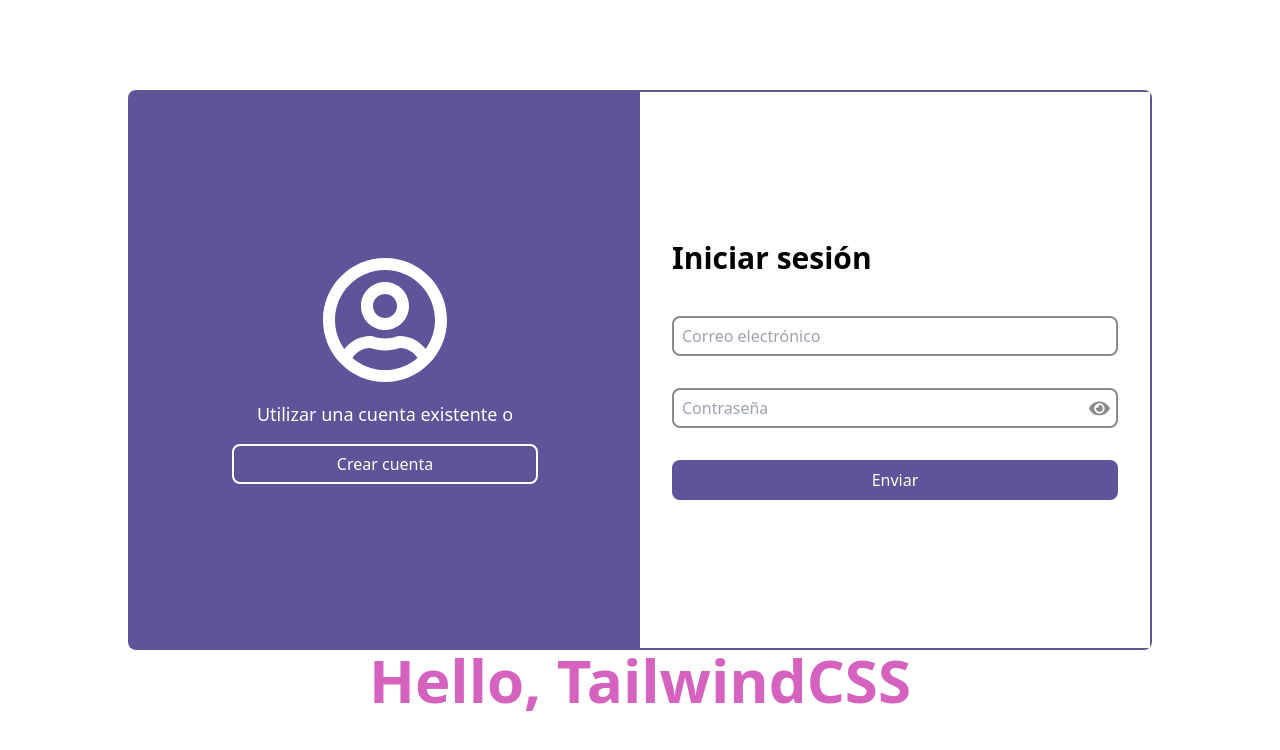
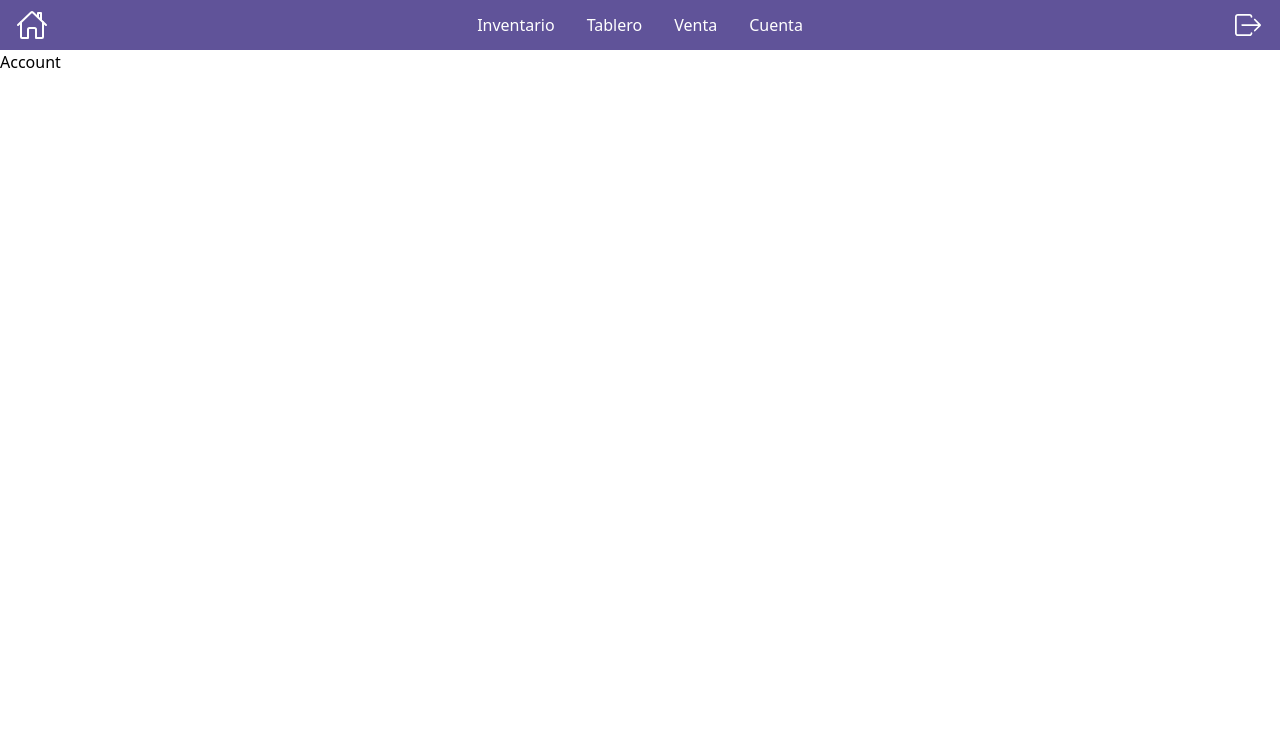
Before and after one commit to JCarlosMtzZ/InVenta-WebApp, a React (Vite) app: page /account in a window 1280 px wide. Shown: the top 750 px of the page. Built offline with nearby package versions, Linux system fonts and the light colour scheme.

Commit message:
Router and responsive AdminNavBar

```diff
--- a/package.json
+++ b/package.json
@@ -12,7 +12,9 @@
   "dependencies": {
     "react": "^18.3.1",
     "react-dom": "^18.3.1",
-    "react-icons": "^5.2.1"
+    "react-icons": "^5.2.1",
+    "react-router": "^6.25.1",
+    "react-router-dom": "^6.25.1"
   },
   "devDependencies": {
     "@types/react": "^18.3.3",
--- a/src/App.jsx
+++ b/src/App.jsx
@@ -1,20 +1,40 @@
-import FormsContainer from "./components/FormsContainer.jsx"
-import LoginForm from "./components/LoginForm.jsx"
-import SignupForm from "./components/SignupForm.jsx"
+import { BrowserRouter, Link, Routes, Route } from 'react-router-dom';
+
+import Login from "./pages/Login.jsx";
+import Inventory from "./pages/Inventory.jsx";
+import Dashboard from "./pages/Dashboard.jsx";
+import Sale from "./pages/Sale.jsx";
+import Account from "./pages/Account.jsx";
+
+import AdminNavBar from "./components/AdminNavBar.jsx";
 
 function App() {
 
   return (
-    <div className="w-[100vw] h-[100vh] bg-gray-100 flex flex-col justify-center items-center ">
+    <div>
+      <BrowserRouter>
+        <AdminNavBar />
+        <Routes>
+          <Route path="/" element={<Login />} />
+          <Route path="/login" element={<Login />} />
+          <Route path="/inventory" element={<Inventory />} />
+          <Route path="/dashboard" element={<Dashboard />} />
+          <Route path="/sale" element={<Sale />} />
+          <Route path="/account" element={<Account />} />
+        </Routes>
+      </BrowserRouter>
+{/*<div className="w-[100vw] h-[100vh] bg-gray-100 flex flex-col justify-center items-center ">
       <FormsContainer />
-      {/*
+
       <LoginForm />
       <SignupForm />
-      */}
+
       <h1 className="text-6xl font-bold text-mag">Hello, TailwindCSS</h1>
 
-      </div>
-  )
-}
+      </div>*/}
+    </div>
 
-export default App
+  );
+};
+
+export default App;
--- /dev/null
+++ b/src/components/AdminNavBar.jsx
@@ -0,0 +1,51 @@
+import { useState } from 'react';
+import { Link } from 'react-router-dom';
+
+import { IoHomeOutline } from 'react-icons/io5';
+import { IoIosLogOut } from 'react-icons/io';
+import { SlOptions } from 'react-icons/sl';
+
+function AdminNavBar() {
+
+  const [isToggled, setIsToggled] = useState(false);
+  const [animationClass, setAnimationClass] = useState("fade-down");
+
+  const handleToggle = () => {
+    setAnimationClass('fade-up');
+    setTimeout(() => {
+      setIsToggled(!isToggled);
+      setAnimationClass('fade-down');
+    }, 100);
+  };
+
+  return (
+    <div className='flex flex-col'>
+      <nav className='w-[100%] h-[50px] bg-purp-dark flex justify-between items-center'>
+        <button type='button' className='ml-4 hover:scale-110 transition'>
+          <IoHomeOutline color='white' size='2rem' />
+        </button>
+        <div className='hidden sm:flex text-white gap-x-8'>
+          <Link to='/inventory' className='hover:scale-110 transition'>Inventario</Link>
+          <Link to='/dashboard' className='hover:scale-110 transition'>Tablero</Link>
+          <Link to='/sale' className='hover:scale-110 transition'>Venta</Link>
+          <Link to='/account' className='hover:scale-110 transition'>Cuenta</Link>
+        </div>
+        <button type='button' className='hidden sm:block mr-4 hover:scale-110 transition'>
+          <IoIosLogOut color='white' size='2rem' />
+        </button>
+        <button type='button' onClick={handleToggle} className={`block sm:hidden mr-3 hover:scale-110 transition ${isToggled ? 'rotate-90' : 'rotate-0'}`}>
+          <SlOptions color='white' size='1.5rem' />
+        </button>
+      </nav>
+      <div className={`sm:hidden w-[100%] flex-col gap-y-3 p-3 text-white bg-purp-dark ${isToggled ? 'flex' : 'hidden'} ${animationClass}`}>
+        <Link to='/inventory' onClick={handleToggle} className='scale-95 hover:scale-100 transition'>Inventario</Link>
+        <Link to='/dashboard' onClick={handleToggle} className='scale-95 hover:scale-100 transition'>Tablero</Link>
+        <Link to='/sale' onClick={handleToggle} className='scale-95 hover:scale-100 transition'>Venta</Link>
+        <Link to='/account' onClick={handleToggle} className='scale-95 hover:scale-100 transition'>Cuenta</Link>
+        <Link to='/account' onClick={handleToggle} className='scale-95 hover:scale-100 transition'>Cerrar sesión</Link>
+      </div>
+    </div>
+  );
+};
+
+export default AdminNavBar;
--- a/src/components/FormsContainer.jsx
+++ b/src/components/FormsContainer.jsx
@@ -12,10 +12,10 @@ function FormsContainer() {
 
   const handleCLick = () => {
     if (hideLogin) {
-      setLeftText("Utilizar una cuenta existente o:");
+      setLeftText("Utilizar una cuenta existente o");
       setBtnText("Crear cuenta");
     } else {
-      setLeftText("Crea una nueva cuenta o:")
+      setLeftText("Crear una nueva cuenta o")
       setBtnText("Iniciar sesión");
     }
     setAnimationClass('fade-out');
@@ -26,7 +26,7 @@ function FormsContainer() {
   };
 
   return (
-    <div className="flex w-[80%] h-[70%] border-solid border-2 rounded-lg border-purp-dark">
+    <div className="flex w-[50%] h-[70%] border-solid border-2 rounded-lg border-purp-dark">
       <div className="flex flex-col items-center justify-center w-[50%] h-[100%] bg-purp-dark">
         <FaRegUserCircle color="white" size="8rem" />
         <p className='mt-4 w-[60%] text-lg font-normal text-white text-center'>
--- a/src/index.css
+++ b/src/index.css
@@ -24,6 +24,28 @@
   }
 }
 
+@keyframes fadeUp {
+  from {
+    opacity: 1;
+    transform: translateY(0);
+  }
+  to {
+    opacity: 0;
+    transform: translateY(-20px);
+  }
+}
+
+@keyframes fadeDown {
+  from {
+    opacity: 0;
+    transform: translateY(-20px);
+  }
+  to {
+    opacity: 1;
+    transform: translateY(0px);
+  }
+}
+
 .fade-in {
   animation: fadeIn 0.3s forwards;
 }
@@ -31,3 +53,11 @@
 .fade-out {
   animation: fadeOut 0.3s forwards;
 }
+
+.fade-up {
+  animation: fadeUp 0.1s forwards;
+}
+
+.fade-down {
+  animation: fadeDown 0.1s forwards;
+}
--- /dev/null
+++ b/src/pages/Account.jsx
@@ -0,0 +1,10 @@
+
+function Account() {
+    return (
+        <div>
+          Account
+        </div>
+    );
+  };
+
+  export default Account;
--- /dev/null
+++ b/src/pages/Dashboard.jsx
@@ -0,0 +1,10 @@
+
+function Dashboard() {
+  return (
+      <div>
+        Dashboard
+      </div>
+  );
+};
+
+export default Dashboard;
--- /dev/null
+++ b/src/pages/Inventory.jsx
@@ -0,0 +1,10 @@
+
+function Inventory() {
+    return (
+        <div>
+          Inventory
+        </div>
+    );
+  };
+
+  export default Inventory;
--- /dev/null
+++ b/src/pages/Login.jsx
@@ -0,0 +1,10 @@
+
+function Login() {
+  return (
+    <div>
+      Login
+    </div>
+  );
+};
+
+export default Login;
--- /dev/null
+++ b/src/pages/Sale.jsx
@@ -0,0 +1,10 @@
+
+function Sale() {
+    return (
+        <div>
+          Sale
+        </div>
+    );
+  };
+
+  export default Sale;
```
Also changed, not shown: 1 other file (tests, documents, lock files or other folders).
